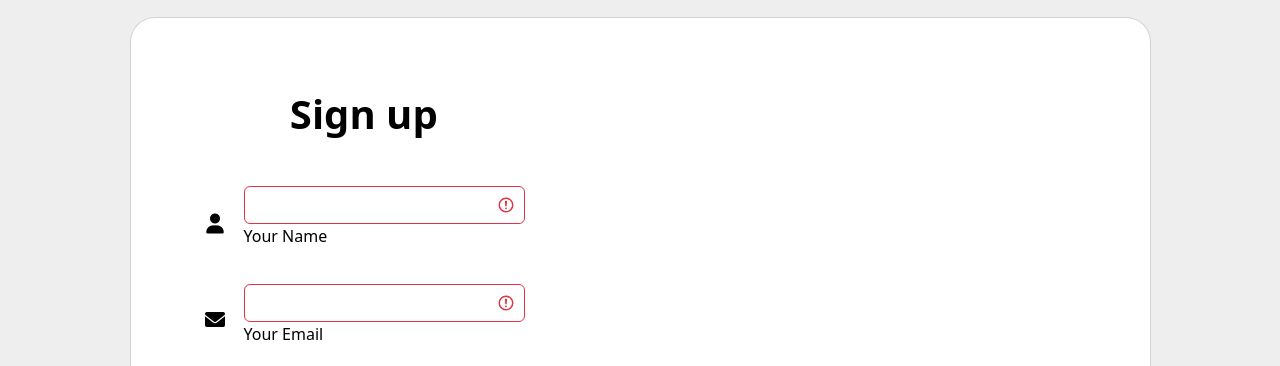
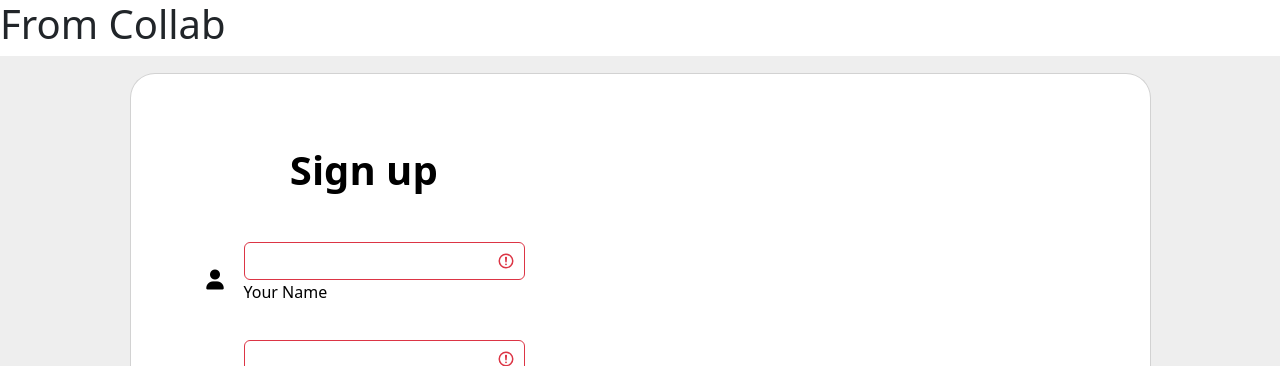
Before and after one commit to Jdelina/folder, a plain HTML site: page index.html in a window 1280 px wide. Shown: the top 366 px of the page. Drawn offline with nearby package versions, Linux system fonts and the light colour scheme.

Commit message:
Update index.html
please review my update.

```diff
--- a/index.html
+++ b/index.html
@@ -13,6 +13,8 @@
 
 </head>
 <body>
+
+    <h1> From Collab </h1>
     <section class="vh-100" style="background-color: #eee;">
         <div class="container h-100">
           <div class="row d-flex justify-content-center align-items-center h-100">
```
